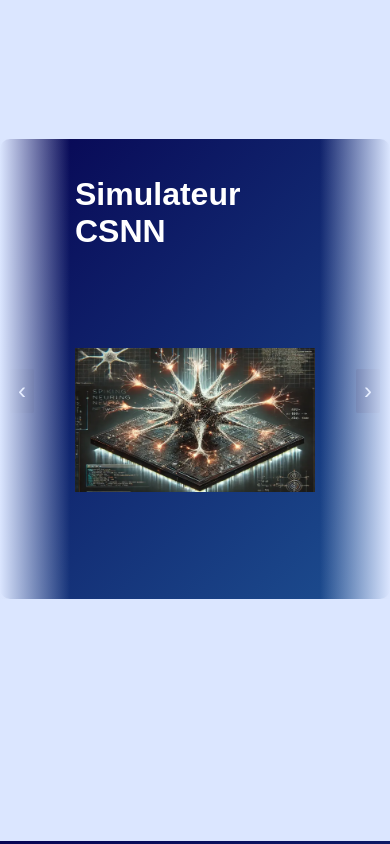
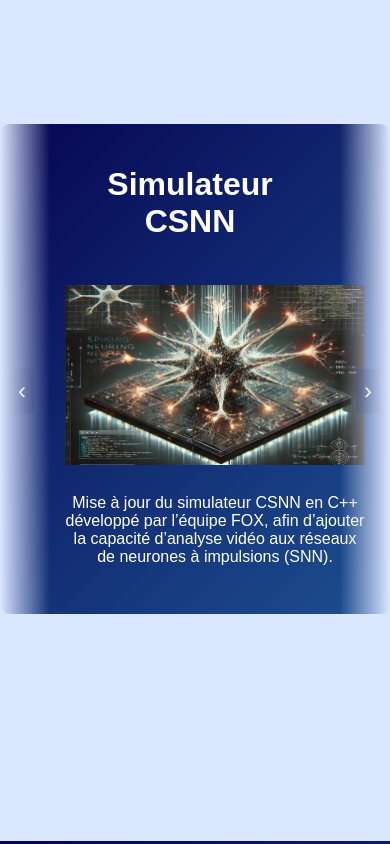
Before and after one commit to MireilleDesp/portfolio, a plain HTML site: page index.html in a window 390 px wide. Shown: the part 2120-2964 px from the top of the page. Drawn offline with Linux system fonts and the light colour scheme.

Commit message:
carousel design

```diff
--- a/assets/css/projects.css
+++ b/assets/css/projects.css
@@ -34,7 +34,7 @@ h2 {
     bottom: 0;
     width: 220px;
     /* Adjust the fade width */
-    z-index: 2;
+    z-index: 5;
     pointer-events: none;
     /* Allow interaction with carousel content */
 }
@@ -56,17 +56,14 @@ h2 {
     flex: 0 0 100%;
     /* Allow project divs to take up the entire container */
     box-sizing: border-box;
-    padding: 20px 230px 20px;
+    padding: 20px 230px 20px 230px;
     background: linear-gradient(135deg, #070553, #1d4f91);
     border-radius: 10px;
     box-shadow: 0 8px 20px rgba(0, 0, 0, 0.3);
     color: white;
     transition: transform 0.5s ease;
     max-width: 100%;
-    text-align: left;
-}
-
-.project {
+    text-align: center;
     position: relative;
     overflow: hidden;
     /* Ensure the description stays within the card boundaries */
@@ -86,7 +83,7 @@ h2 {
     justify-content: center;
     align-items: center;
     text-align: center;
-    padding: 20px;
+    /* padding: 20px; */
     border-radius: 8px;
     opacity: 0;
     /* Initially hidden */
@@ -107,13 +104,17 @@ h2 {
 
 
 .project-img {
-    width: 100%;
-    max-height: 400px;
+    height: 300px;
+    max-width: 400px;
     /* Limit the width of the image */
     border-radius: 8px;
-    margin-bottom: 20px;
     object-fit: contain;
     /* Ensure the image fits inside the container without cropping */
+}
+
+.project-clear-description{
+    width: 400px;
+    height: 100px;
 }
 
 
@@ -184,14 +185,14 @@ h2 {
     .project-carousel::before,
     .project-carousel::after {
 
-        width: 70px;
+        width: 50px;
         /* Adjust the fade width */
         z-index: 1;
 
     }
 
     .project {
-        padding: 5px 75px 5px;
+        padding: 10px 75px 20px 65px;
     }
 
 
@@ -201,14 +202,21 @@ h2 {
         padding: 8px;
     }
 
-    h2 {
+
+    h3 {
         font-size: 1em;
+        margin-bottom: 8px;
         /* Smaller heading on mobile */
     }
 
     .project-img {
-        min-height: 300px;
-        max-height: 700px;
+        max-height: 230px;
+        width: 300px;
+    }
+
+    .project-clear-description{
+        width: 300px;
+        height: 100px;
     }
 
 }
--- a/index.html
+++ b/index.html
@@ -39,7 +39,8 @@
                 dans des environnements professionnels et académiques, je dispose d'une expertise approfondie
                 dans la conception et le développement de logiciels performants.
             </p>
-            <a href="./material/Mireille DESPREZ CV.pdf" class="cta-button" download target="_self">Télécharger mon CV</a>
+            <a href="./material/Mireille DESPREZ CV.pdf" class="cta-button" download target="_self">Télécharger mon
+                CV</a>
         </div>
     </section>
 
@@ -117,7 +118,8 @@
             <div class="project" id="project4">
                 <h3>Simulateur CSNN</h3>
                 <img src="./images/project4-sm-w.webp" alt="Simulateur CSNN" class="project-img">
-                <div class="project-description">
+                <!-- <div class="project-description"> -->
+                <div class="project-clear-description">
                     Mise à jour du simulateur CSNN en C++ développé par l’équipe FOX, afin d’ajouter la capacité
                     d’analyse vidéo aux réseaux de neurones à impulsions (SNN).
                 </div>
@@ -126,7 +128,7 @@
             <div class="project" id="project1">
                 <h3>CHIP Visitors</h3>
                 <img src="./images/Project1-sm-w.webp" alt="CHIP Visitors" class="project-img">
-                <div class="project-description">
+                <div class="project-clear-description">
                     Application pour l'autorisation d'accès aux bâtiments sécurisés utilisée avec succès par
                     la municipalité de Beyrouth, améliorant la gestion des visiteurs.
                 </div>
@@ -134,14 +136,14 @@
             <div class="project" id="project2">
                 <h3>GuardPro</h3>
                 <img src="./images/project2-sm-w.webp" alt="GuardPro" class="project-img">
-                <div class="project-description">
-                    Interface de gestion des employés augmentant l'efficacité de suivi.
+                <div class="project-clear-description">
+                    Interface de gestion des employés augmentant l'efficacité de suivi. Cette application web possède de nombreuses fonctionnalités telles que la conception personnalisée de rapports techniques.
                 </div>
             </div>
             <div class="project" id="project3">
                 <h3>ParkPro</h3>
                 <img src="./images/project3-sm-w.webp" alt="ParkPro" class="project-img">
-                <div class="project-description">
+                <div class="project-clear-description">
                     Solution de contrôle et de gestion à distance pour barrières intelligentes.
                 </div>
             </div>
```
